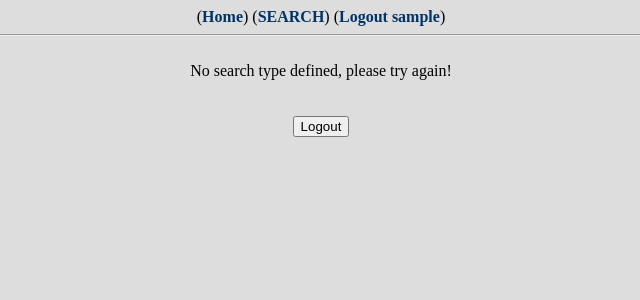
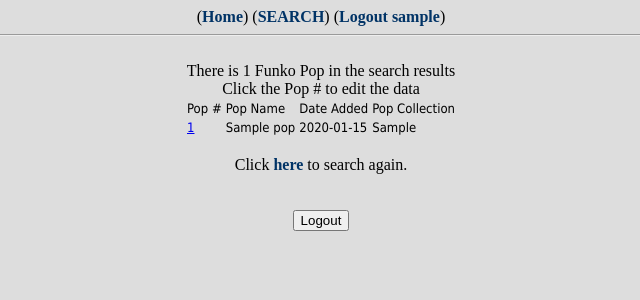
Before and after one commit to mauirixxx/funkopopscollector, a PHP site: page /search.php?cid=1&search=group in a window 1280 px wide. Shown: the top 300 px of the page, without its empty margins (319-959 px from the left). Run offline with PHP 8.4, Linux system fonts and the light colour scheme; the visitor is signed in with stand-in values (Sample User, id 1); tables that the repository leaves empty hold one stand-in row (values such as "Sample post").

Commit message:
almost there

```diff
--- a/list.php
+++ b/list.php
@@ -18,7 +18,7 @@
 	echo '<TR><TD>Pop #</TD><TD>Pop Name</TD><TD>Date Added</TD><TD>Pop Collection</TD></TR>';
 	if (mysqli_num_rows($result) > 0) {
 		while ($row = $result->fetch_array()){
-			echo '<TR><TD><A HREF="edit.php?id=' . $row['funkoid'] . '">' . $row['popno'] . '</A></TD><TD>' . $row['popname'] . '</TD><TD>' . $row['inserteddate'] . '</TD><TD><A HREF="search.php?cid=' . $row['popcollectionid'] . '">' . $row['popcollection'] . '</A></TD></TR>';
+			echo '<TR><TD><A HREF="edit.php?id=' . $row['funkoid'] . '">' . $row['popno'] . '</A></TD><TD>' . $row['popname'] . '</TD><TD>' . $row['inserteddate'] . '</TD><TD><A HREF="search.php?cid=' . $row['popcollectionid'] . '&search=group">' . $row['popcollection'] . '</A></TD></TR>';
 		}
 	}
 	echo '</TABLE>';
--- a/search.php
+++ b/search.php
@@ -3,7 +3,7 @@
 include_once ('header.php');
 if (isset($_SESSION['userid']) && ($_SESSION['username'])) {
 	echo '<BODY onLoad="document.funkosearch.searchname.focus()">';
-	$searchtype = (isset($_POST['stype']) ? $_POST['stype'] : null);
+	$searchtype = (isset($_POST['stype']) ? $_POST['stype'] : $_GET['search']);
 	$searchtype = mysqli_real_escape_string($con, $searchtype);
 	$searchname = (isset($_POST['searchname']) ? $_POST['searchname'] : null);
 	$searchname = mysqli_real_escape_string($con, $searchname);
```
